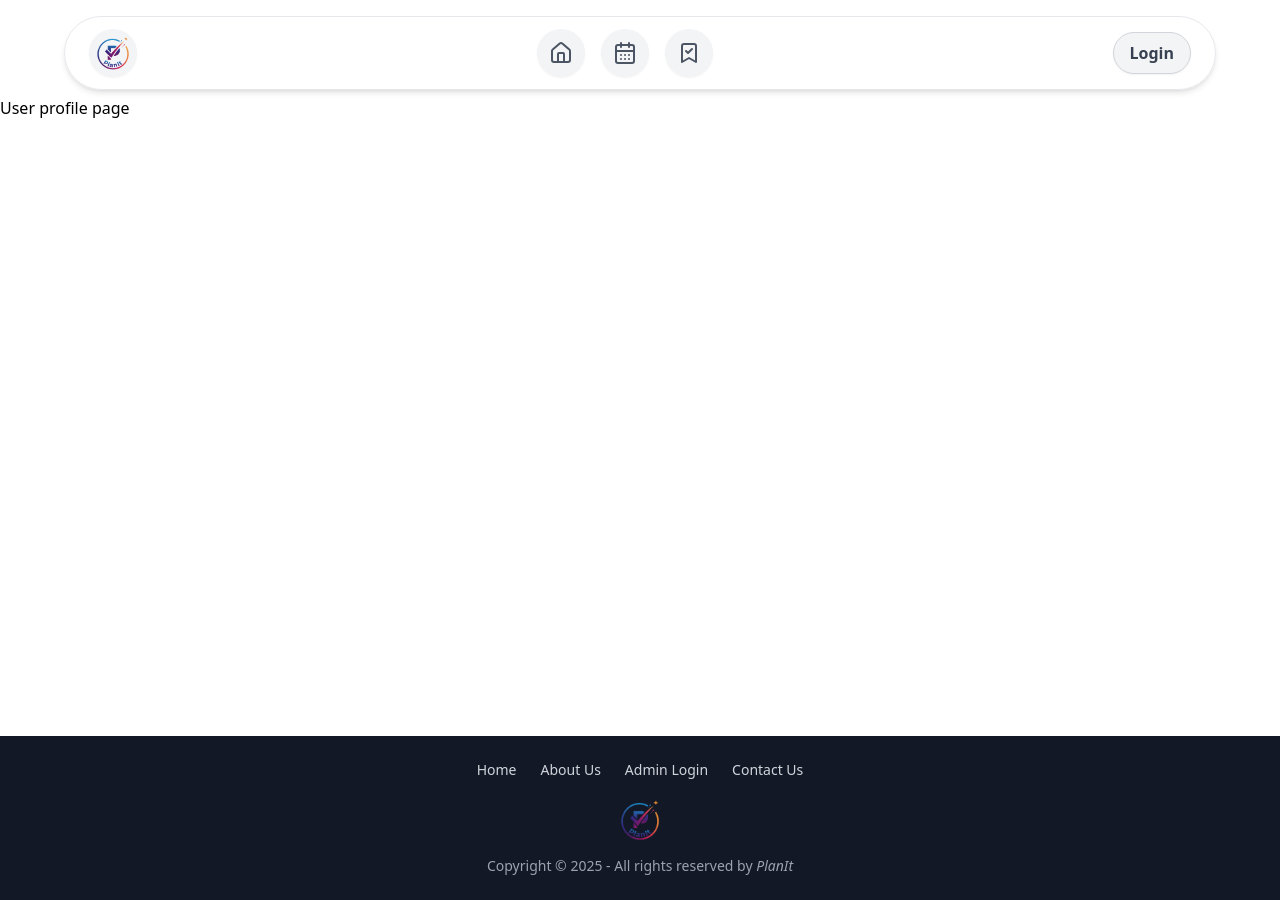
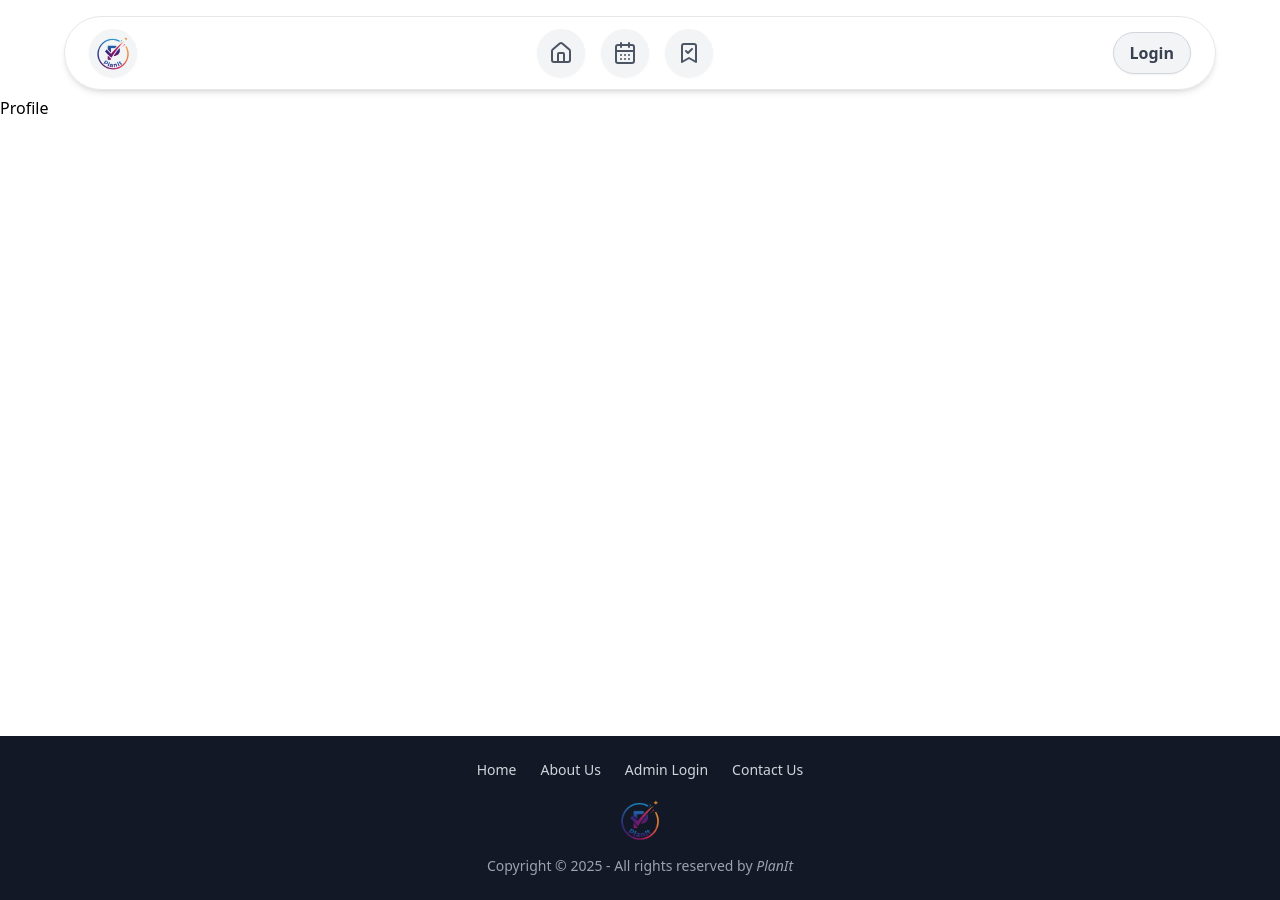
Before and after one commit to rishikesh-babu/Event-Management, a React (Vite) app in the folder client/: page /profile in a window 1280 px wide. Built offline with nearby package versions, Linux system fonts and the light colour scheme; no server answers.

Commit message:
Add user profile page

```diff
--- a/client/src/Pages/User/Profile.jsx
+++ b/client/src/Pages/User/Profile.jsx
@@ -1,9 +1,48 @@
-import React from 'react'
+import React, { useEffect, useState } from 'react'
+import axiosInstance from '../../Config/axiosInstance'
 
 export default function Profile() {
+    const [userDetails, setUserDetails] = useState(null)
+    const [loading, setLoading] = useState(false)
+
+    useEffect(() => {
+        fetchUserDetails()
+    }, [])
+
+    console.log('userDetails :>> ', userDetails);
+
+    function fetchUserDetails() {
+        setLoading(true)
+        axiosInstance({
+            method: 'GET',
+            url: '/user'
+        })
+            .then((res) => {
+                setUserDetails(res?.data?.data)
+            })
+            .catch((err) => {
+                console.log('err :>> ', err);
+            })
+            .finally(() => {
+                setLoading(false)
+            })
+    }
     return (
         <div>
-            User profile page
+            <div>
+                Profile
+            </div>
+
+            {loading && (
+                <div>
+                    Loading
+                </div>
+            )}
+
+            {userDetails && (
+                <div>
+                </div>
+            )}
         </div>
     )
 }
```
Also changed, not shown: 1 other file (tests, documents, lock files or other folders).
